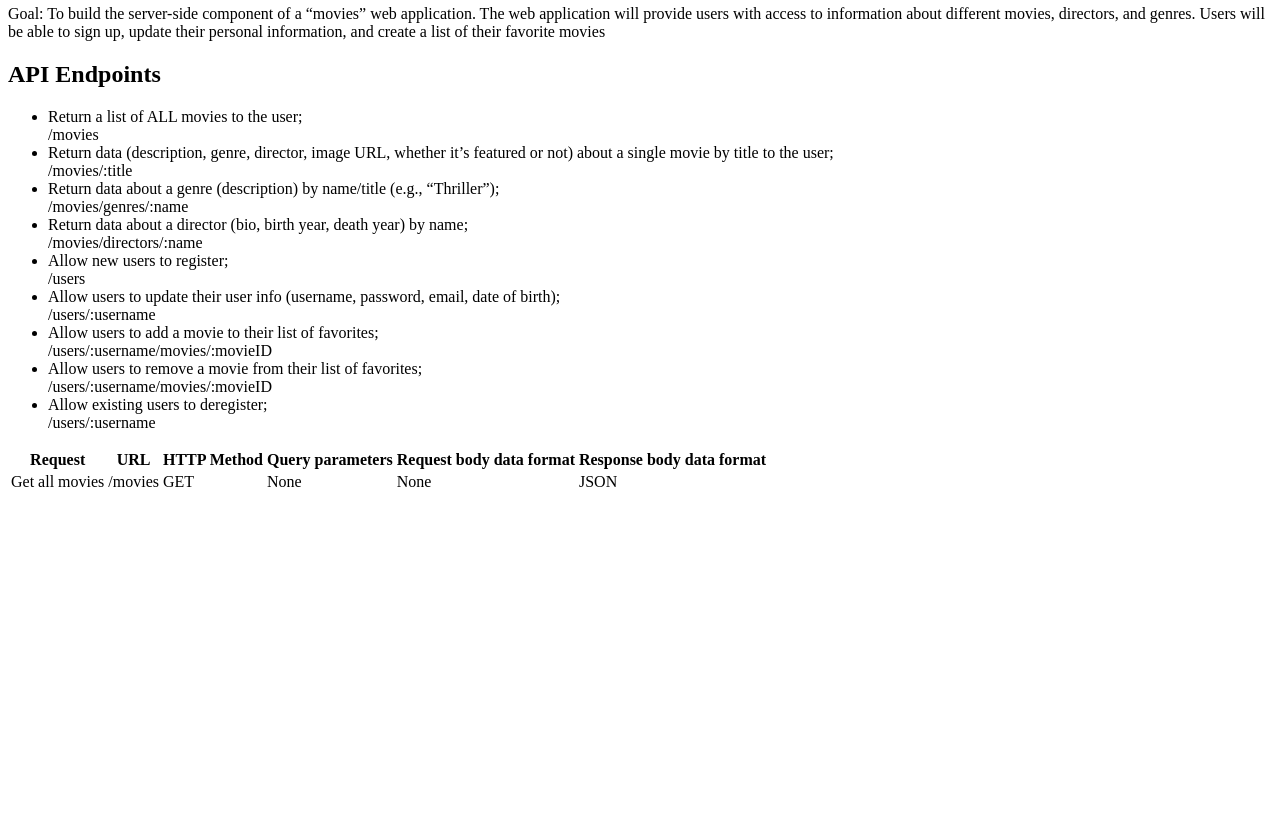
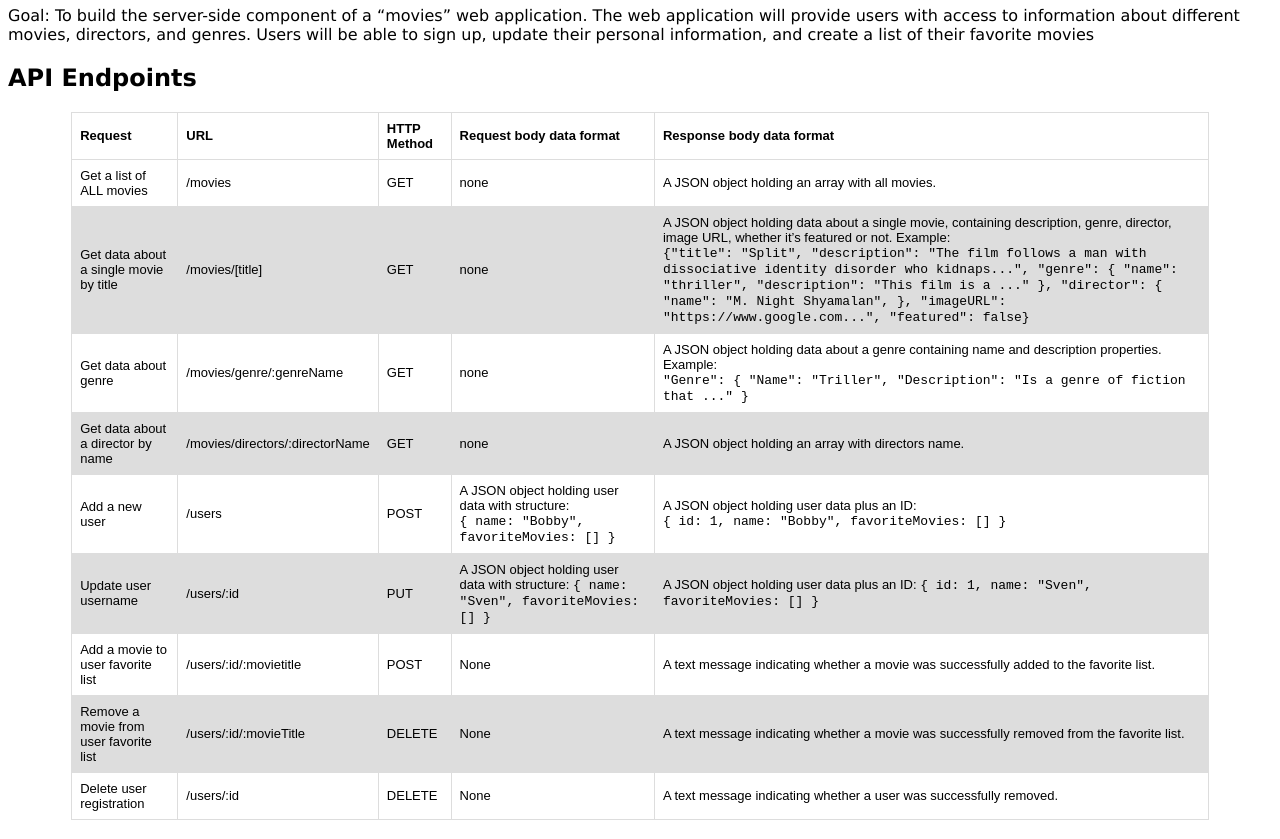
Before and after one commit to bobs83/movie_api, a website: page public/documentation.html in a window 1280 px wide. Shown: the part 75-914 px from the top of the page. Before the commit the page ends 800 px from the top, so only its background shows below. Drawn offline with Linux system fonts and the light colour scheme.

Commit message:
Added table with endpoints and its CSS

```diff
--- /dev/null
+++ b/public/css/style.css
@@ -0,0 +1,33 @@
+body {
+  font-family: "Lucida Sans", "Lucida Sans Regular", "Lucida Grande",
+    "Lucida Sans Unicode", Geneva, Verdana, sans-serif;
+  font-size: auto;
+}
+
+table {
+  font-family: arial, sans-serif;
+  border-collapse: collapse;
+  width: 100%;
+  overflow-y: auto;
+  margin: 0 0 1.5em;
+  font-size: 13px;
+}
+
+td,
+th {
+  margin: 5px;
+  border: 1px solid #dddddd;
+  text-align: left;
+  padding: 8px;
+}
+
+tr:nth-child(even) {
+  background-color: #dddddd;
+}
+
+.responsive {
+  margin-left: auto;
+  margin-right: auto;
+  width: 90%;
+  height: auto;
+}
--- a/public/documentation.html
+++ b/public/documentation.html
@@ -3,6 +3,7 @@
   <head>
     <meta charset="UTF-8" />
     <meta name="viewport" content="width=device-width, initial-scale=1.0" />
+    <link rel="stylesheet" href="./css/style.css" />
     <title>Movie API App</title>
   </head>
   <body>
@@ -18,64 +19,143 @@
 
     <h2>API Endpoints</h2>
 
-    <ul>
-      <li>
-        Return a list of ALL movies to the user; <br />
-        /movies
-      </li>
-      <li>
-        Return data (description, genre, director, image URL, whether it’s
-        featured or not) about a single movie by title to the user; <br />
-        /movies/:title
-      </li>
-      <li>
-        Return data about a genre (description) by name/title (e.g.,
-        “Thriller”); <br />
-        /movies/genres/:name
-      </li>
-      <li>
-        Return data about a director (bio, birth year, death year) by name;
-        <br />
-        /movies/directors/:name
-      </li>
-      <li>
-        Allow new users to register; <br />
-        /users
-      </li>
-      <li>
-        Allow users to update their user info (username, password, email, date
-        of birth); <br />
-        /users/:username
-      </li>
-      <li>
-        Allow users to add a movie to their list of favorites; <br />
-        /users/:username/movies/:movieID
-      </li>
-      <li>
-        Allow users to remove a movie from their list of favorites; <br />
-        /users/:username/movies/:movieID
-      </li>
-      <li>
-        Allow existing users to deregister; <br />
-        /users/:username
-      </li>
-    </ul>
-    <table>
+    <table class="responsive">
+      <thead>
+        <tr>
+          <th class="col-2">Request</th>
+          <th class="col-1">URL</th>
+          <th class="col-1">HTTP Method</th>
+          <th class="col-3">Request body data format</th>
+          <th class="col-5">Response body data format</th>
+        </tr>
+      </thead>
+
+      <!-- all movies -->
       <tr>
-          <th>Request</th>
-          <th>URL</th>
-          <th>HTTP Method</th>
-          <th>Query parameters</th>
-          <th>Request body data format</th>
-          <th>Response body data format</th>
+        <td>Get a list of ALL movies</td>
+        <td>/movies</td>
+        <td>GET</td>
+        <td>none</td>
+        <td>A JSON object holding an array with all movies.</td>
       </tr>
 
+      <!-- single movie by title  -->
       <tr>
-          <td>Get all movies</td>
-          <td>/movies</td>
-          <td>GET</td>
-          <td>None</td>
-          <td>None</td>
-          <td>JSON</td>
+        <td>Get data about a single movie by title</td>
+        <td>/movies/[title]</td>
+        <td>GET</td>
+        <td>none</td>
+        <td>
+          A JSON object holding data about a single movie, containing
+          description, genre, director, image URL, whether it’s featured or not.
+          Example:
+          <br />
+          <code>
+            {"title": "Split", "description": "The film follows a man with
+            dissociative identity disorder who kidnaps...", "genre": { "name":
+            "thriller", "description": "This film is a ..." }, "director": {
+            "name": "M. Night Shyamalan", }, "imageURL":
+            "https://www.google.com...", "featured": false}
+          </code>
+          <br />
+        </td>
+      </tr>
+
+      <!-- genre  -->
+
+      <tr>
+        <td>Get data about genre</td>
+        <td>/movies/genre/:genreName</td>
+        <td>GET</td>
+        <td>none</td>
+        <td>
+          A JSON object holding data about a genre containing name and
+          description properties. Example:
+          <br />
+          <code>
+            "Genre": { "Name": "Triller", "Description": "Is a genre of
+            fiction that ..." }
+          </code>
+        </td>
+      </tr>
+
+          <!-- director  -->
+          <tr>
+            <td>Get data about a director by name</td>
+            <td>/movies/directors/:directorName</td>
+            <td>GET</td>
+            <td>none</td>
+            <td>A JSON object holding an array with directors name.</td>
+          </tr>
+
+          <!-- Users  -->
+
+          <tr>
+            <td>Add a new user</td>
+            <td>/users</td>
+            <td>POST</td>
+            <td>
+              A JSON object holding user data with structure:
+              <br />
+              <code> { name: "Bobby", favoriteMovies: [] } </code>
+            </td>
+            <td>
+              A JSON object holding user data plus an ID:
+              <br />
+              <code> { id: 1, name: "Bobby", favoriteMovies: [] } </code>
+            </td>
+          </tr>
+
+     <!-- allow users update details   -->
+     <td>Update user username</td>
+     <td>/users/:id</td>
+     <td>PUT</td>
+     <td>A JSON object holding user data with structure:
+       <code>
+       {
+         name: "Sven",
+         favoriteMovies: []
+       }
+     </code>
+     </td>
+     <td>A JSON object holding user data plus an ID:
+       <code>
+       {
+         id: 1,
+         name: "Sven",
+         favoriteMovies: []
+       }
+     </code>
+     </td>
+   </tr>
+
+      <!-- allow users add favorite movies to list   -->
+
+      <td>Add a movie to user favorite list</td>
+      <td>/users/:id/:movietitle</td>
+      <td>POST</td>
+      <td>None</td>
+      <td>A text message indicating whether a movie was successfully added to the favorite list.</td>
+    </tr>
+      <!-- allow users remove favorite movies to list   -->
+	<tr>
+					<td>Remove a movie from user favorite list</td>
+					<td>/users/:id/:movieTitle</td>
+					<td>DELETE</td>
+					<td>None</td>
+					<td>A text message indicating whether a movie was successfully removed from the favorite list.</td>
+				</tr>
+      <!-- allow users deregister   -->
+      <tr>
+        <td>Delete user registration</td>
+        <td>/users/:id</td>
+        <td>DELETE</td>
+        <td>None</td>
+        <td>A text message indicating whether a user was successfully removed.</td>
+      </tr>
+
+
+      </tr>
+    </table>
   </body>
 </html>
```
